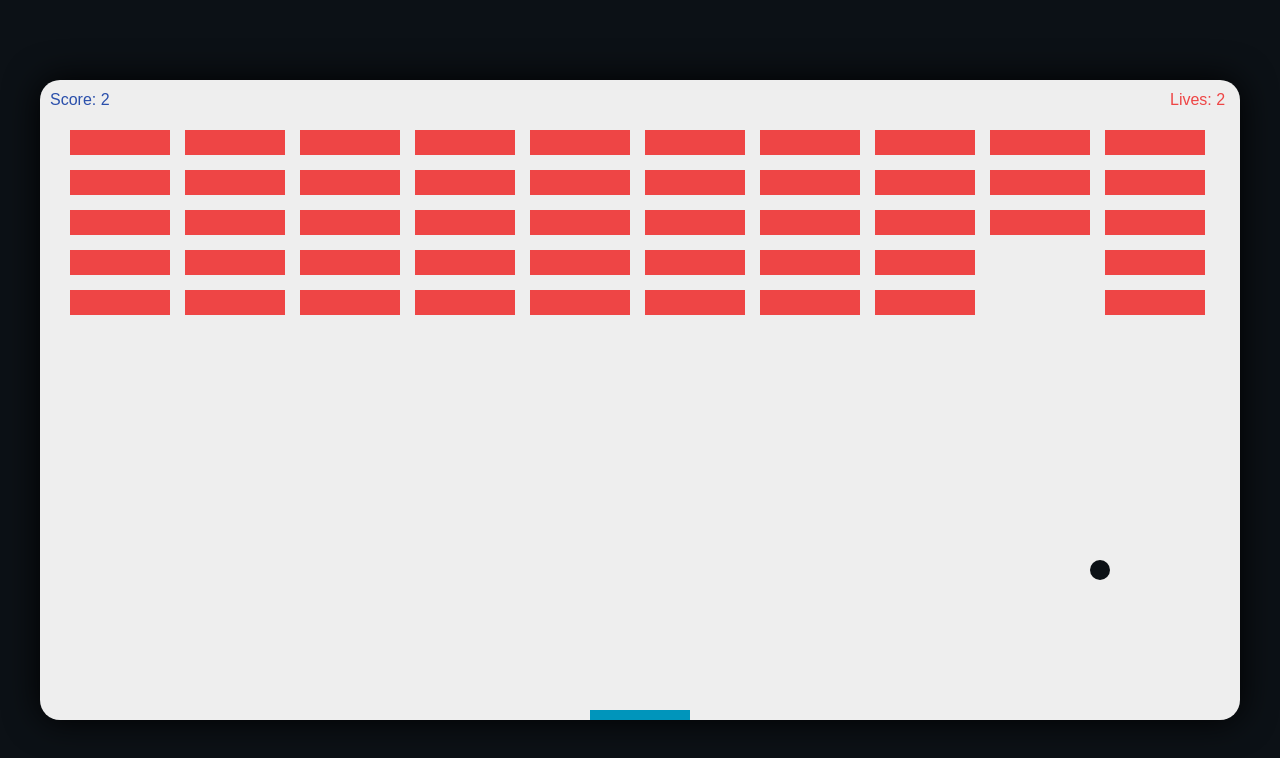
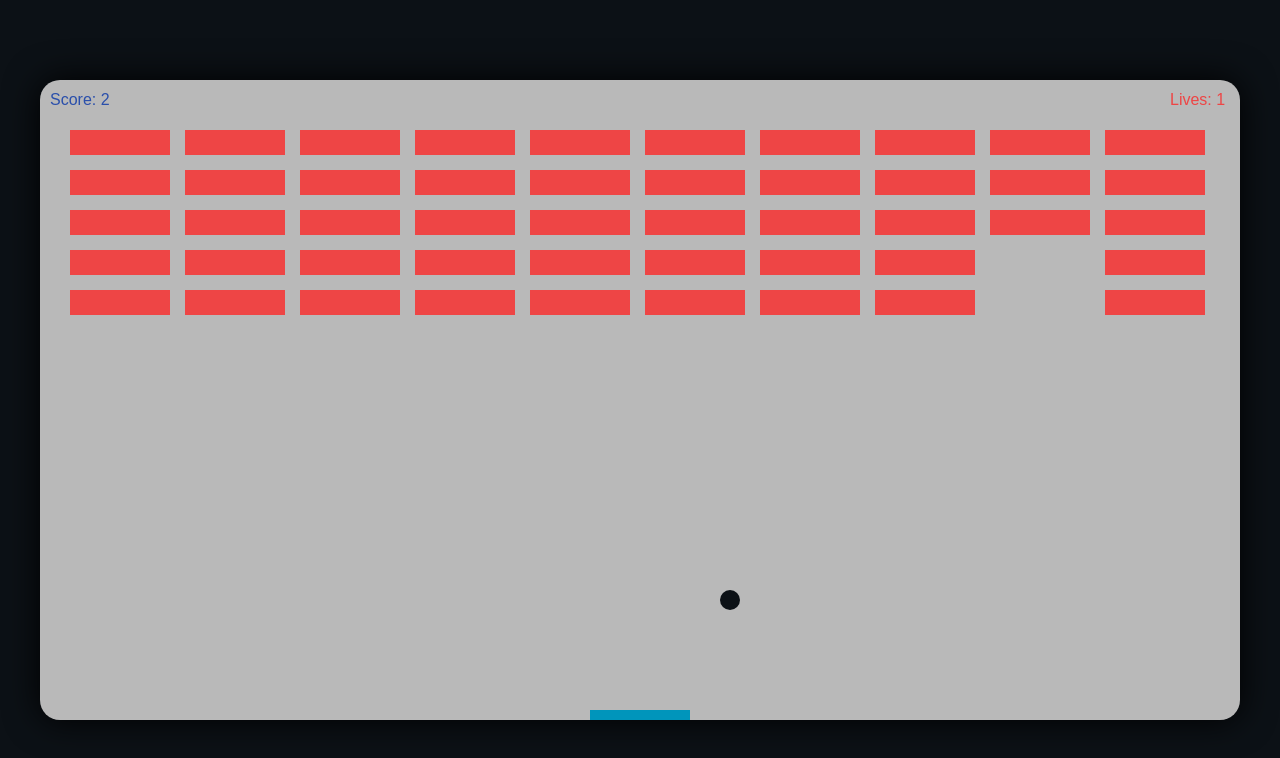
Before and after one commit to talshachar/git-basics, a plain HTML site: page index.html in a window 1280 px wide. Drawn offline with Linux system fonts and the light colour scheme.

Commit message:
changed canvas background and faster ball

```diff
--- a/index.html
+++ b/index.html
@@ -18,7 +18,7 @@
     }
 
     canvas {
-      background: #eee;
+      background: rgb(185, 185, 185);
       display: block;
       margin: 0 auto;
       border-radius: 20px;
--- a/js/main.js
+++ b/js/main.js
@@ -3,8 +3,8 @@ var ctx = canvas.getContext('2d');
 var ballRadius = 10;
 var x = canvas.width / 2;
 var y = canvas.height - 30;
-var dx = 5;
-var dy = -5;
+var dx = 7;
+var dy = -7;
 var paddleHeight = 10;
 var paddleWidth = 100;
 var paddleX = (canvas.width - paddleWidth) / 2;
```
